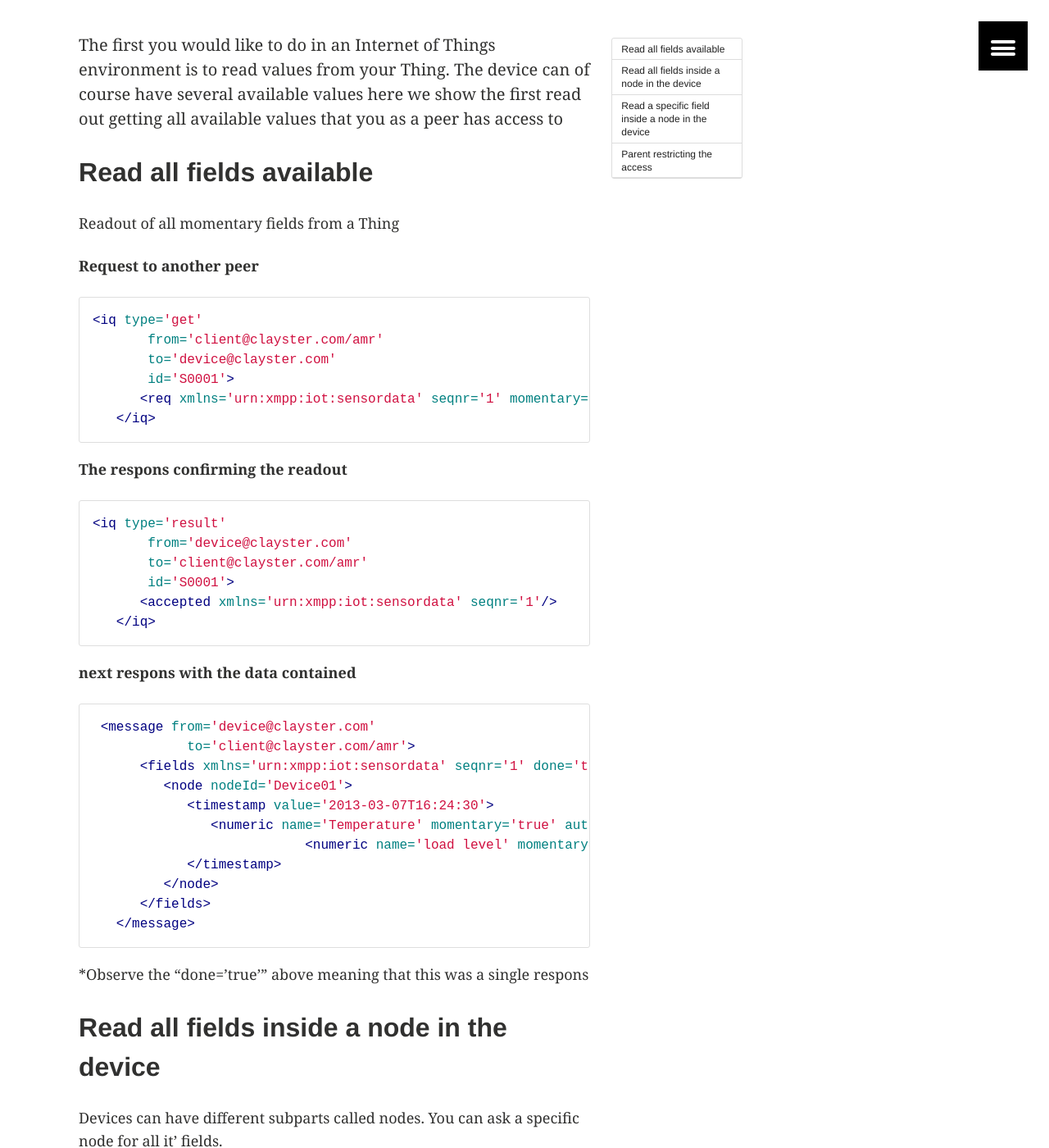
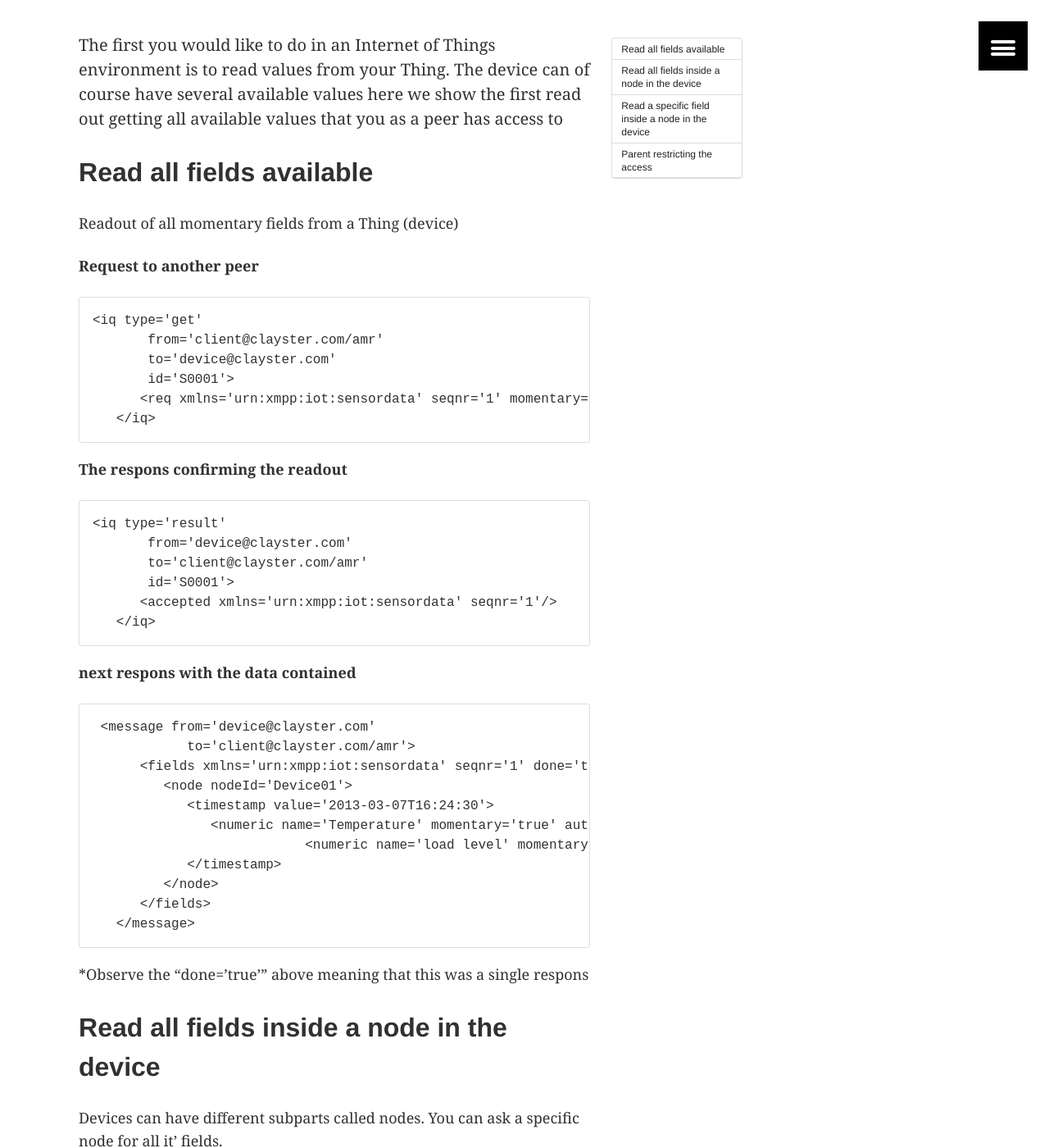
Before and after one commit to xmpp-iot/xmpp-iot.github.io, a Jekyll site: the page built from _posts/basics/2014-11-04-read-a-value.md, in a window 1280 px wide and 1400 px high, scrolled down 235 px. Shown: the whole window at 82% size. Built offline with Jekyll 4.4.1, drawn with Linux system fonts in a browser that asks for light colours; some of the changed text lies outside the part shown.

Commit message:
work on articles

```diff
--- a/_posts/basics/2014-11-04-read-a-value.md
+++ b/_posts/basics/2014-11-04-read-a-value.md
@@ -1,6 +1,6 @@
 ---
 layout: article
-title:  "Read a value from a node"
+title:  "Read a value from a device"
 categories: basics
 modified: 2014-11-04T02:02:02
 tags: [basics]
@@ -14,10 +14,10 @@
 
 ##Read all fields available
 
-Readout of all momentary fields from a Thing
+Readout of all momentary fields from a Thing (device)
 
 **Request to another peer**
-{% highlight XML %}
+{% highlight dtd %}
 <iq type='get'
        from='client@clayster.com/amr'
        to='device@clayster.com'
@@ -27,7 +27,7 @@
 {% endhighlight %}
 
 **The respons confirming the readout**
-{% highlight XML %}
+{% highlight dtd %}
 <iq type='result'
        from='device@clayster.com'
        to='client@clayster.com/amr'
@@ -37,7 +37,7 @@
 {% endhighlight %}
 
 **next respons with the data contained**
-{% highlight XML %}
+{% highlight dtd %}
  <message from='device@clayster.com'
             to='client@clayster.com/amr'>
       <fields xmlns='urn:xmpp:iot:sensordata' seqnr='1' done='true'>
```
